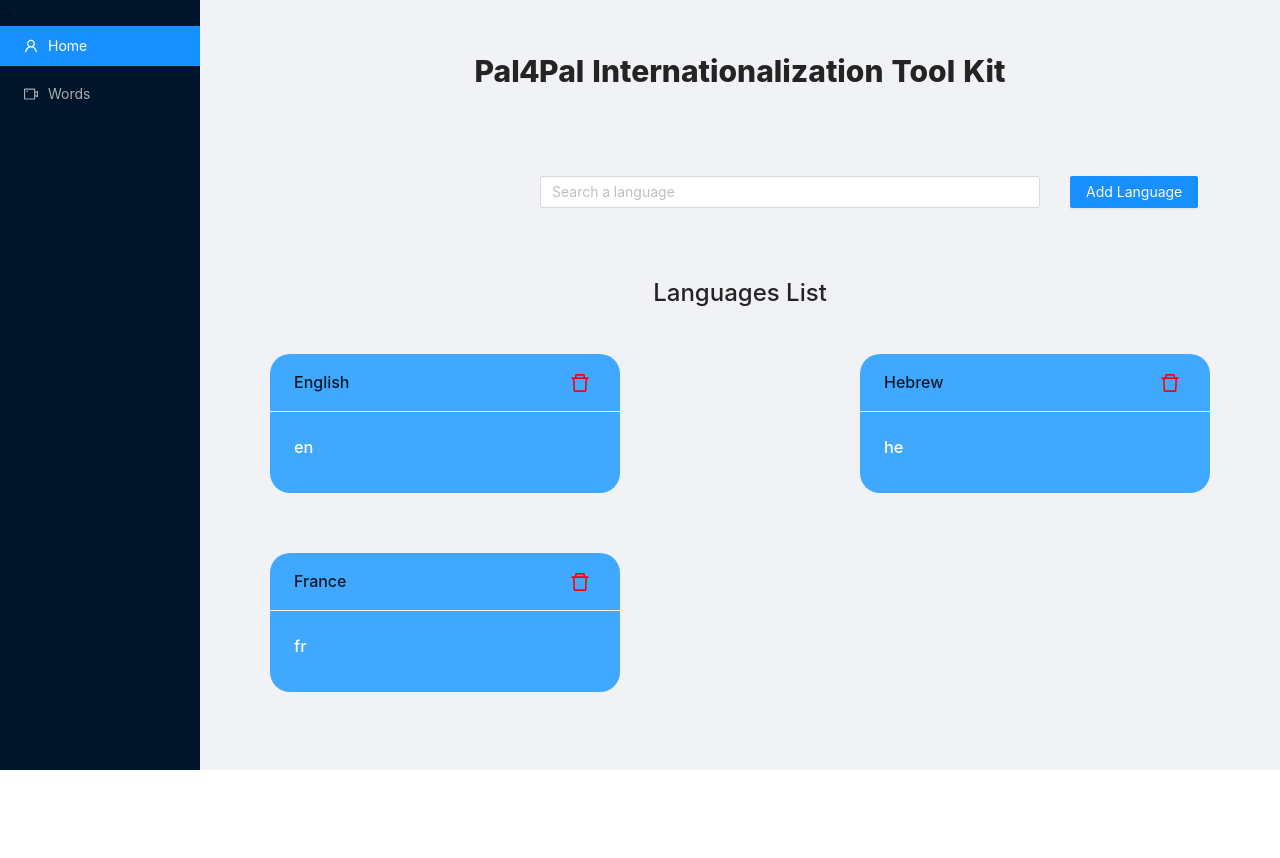
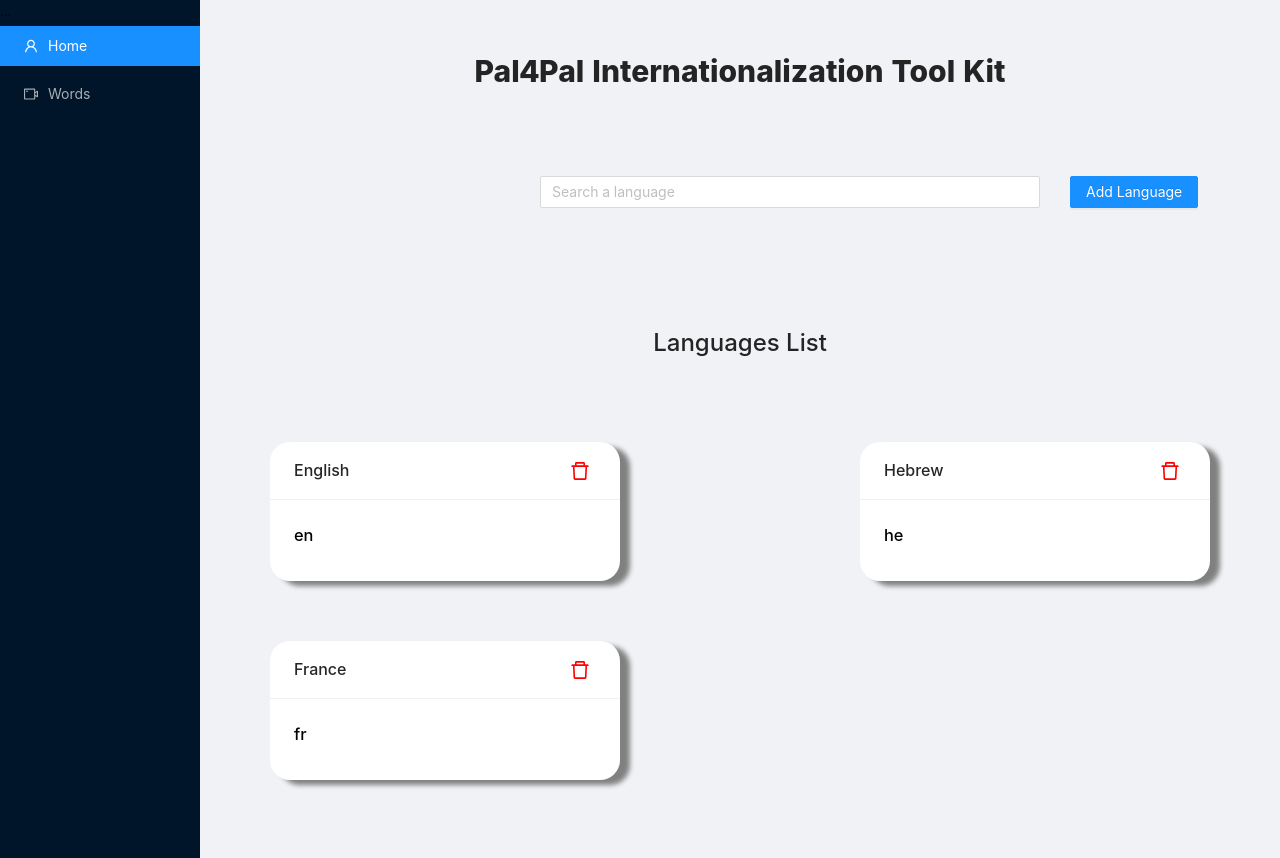
Before and after one commit to DavidKorochik/Internationalization-Tool-Kit, a React (Create React App) app: page / in a window 1280 px wide. Before the commit the page ends 800 px from the top, so only its background shows below. Built offline with nearby package versions, Linux system fonts and the light colour scheme.

Commit message:
Changes the styling of the cards

```diff
--- a/src/components/LanguagesList.js
+++ b/src/components/LanguagesList.js
@@ -22,7 +22,12 @@ export default function LanguagesList() {
   return (
     <>
       <h1
-        style={{ display: 'flex', justifyContent: 'center', fontSize: '24px' }}
+        style={{
+          display: 'flex',
+          justifyContent: 'center',
+          fontSize: '24px',
+          margin: '50px',
+        }}
       >
         Languages List
       </h1>
@@ -46,11 +51,11 @@ export default function LanguagesList() {
               bordered={false}
               style={{
                 width: 350,
-                backgroundColor: '#40A9FF',
                 borderRadius: '20px',
+                boxShadow: '10px 5px 5px gray',
               }}
             >
-              <h3 style={{ color: 'white' }}>{lang.abbreviation}</h3>
+              <h3 style={{ color: 'black' }}>{lang.abbreviation}</h3>
               <DeleteOutlined
                 style={{
                   position: 'absolute',
```
